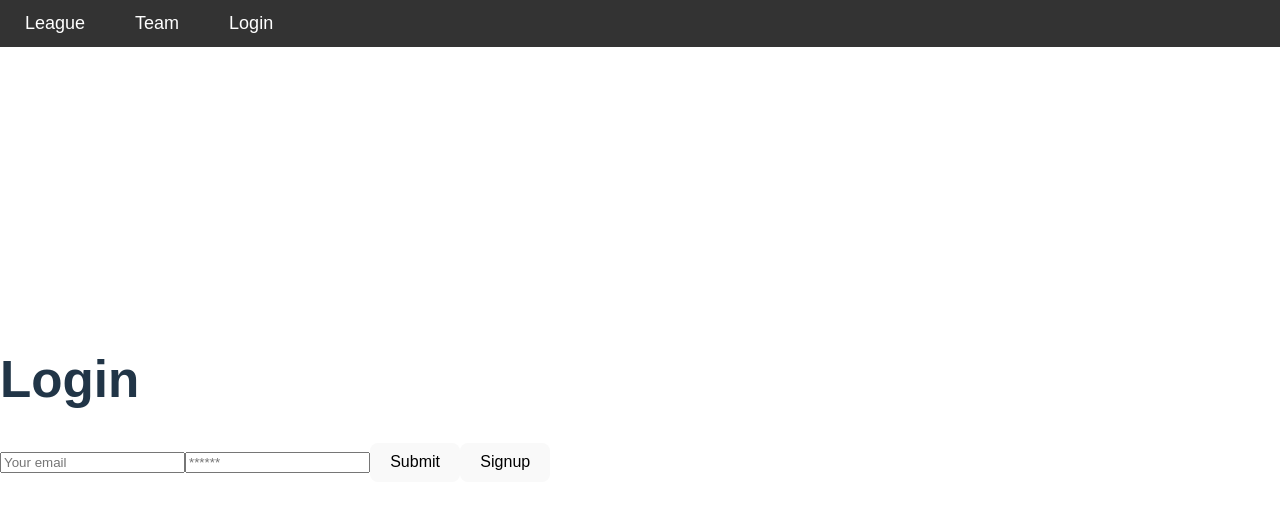
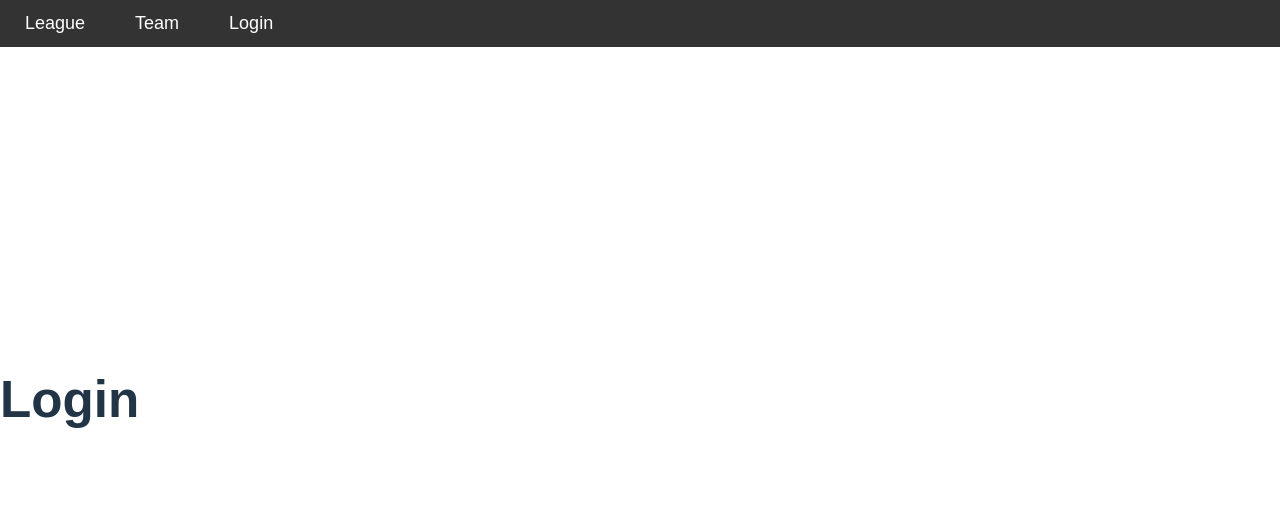
Before and after one commit to GooGuru/Fantasy-Basketball, a React (Vite) app in the folder client/: page / in a window 1280 px wide. Shown: the top 512 px of the page. Built offline with nearby package versions, Linux system fonts and the light colour scheme.

Commit message:
line missing

```diff
--- a/client/src/pages/Login.jsx
+++ b/client/src/pages/Login.jsx
@@ -42,6 +42,9 @@ const handleFormSubmit = async (event) => {
     <div>
       <h1>Login</h1>
       <div>
+        {data ? (
+            <Link to= './team'></Link>
+        ) : (
           <form onSubmit={handleFormSubmit}>
             <input
               className="form-input"
@@ -74,10 +77,9 @@ const handleFormSubmit = async (event) => {
             </button></Link>
 
           </form>
-        {/* )} */}
+         )}
       </div>
       </div>
-
    )
 };
 
```
